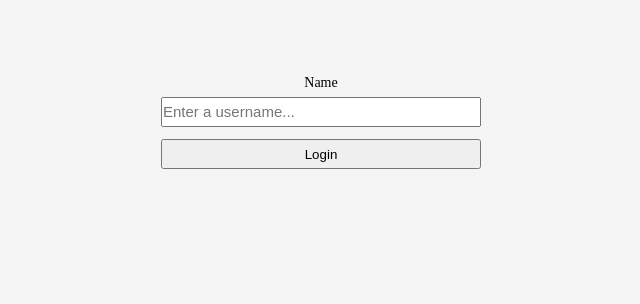
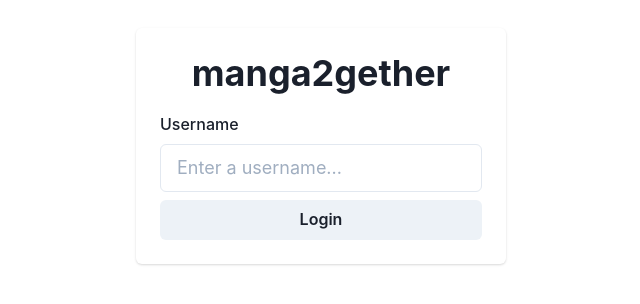
Before and after one commit to robzeh/socketio-chatroom, a React (Create React App) app in the folder packages/client/: page /login in a window 1280 px wide. Shown: the part 254-558 px from the top of the page, without its empty margins (319-959 px from the left). Built offline with nearby package versions, Linux system fonts and the light colour scheme.

Commit message:
refactor(ui):

```diff
--- a/packages/client/package.json
+++ b/packages/client/package.json
@@ -3,6 +3,9 @@
   "version": "1.0.0",
   "private": true,
   "dependencies": {
+    "@chakra-ui/react": "^1.4.1",
+    "@emotion/react": "^11",
+    "@emotion/styled": "^11",
     "@testing-library/jest-dom": "^5.11.4",
     "@testing-library/react": "^11.1.0",
     "@testing-library/user-event": "^12.1.10",
@@ -11,7 +14,7 @@
     "@types/react": "^17.0.0",
     "@types/react-dom": "^17.0.0",
     "@types/react-router-dom": "^5.1.7",
-    "@types/styled-components": "^5.1.9",
+    "framer-motion": "^4",
     "react": "^17.0.1",
     "react-app-rewired": "^2.1.8",
     "react-dom": "^17.0.1",
@@ -20,7 +23,6 @@
     "react-scripts": "4.0.3",
     "rxjs": "^6.6.6",
     "socket.io-client": "^4.0.0",
-    "styled-components": "^5.2.1",
     "tsconfig-paths-webpack-plugin": "^3.3.0",
     "typescript": "^4.1.2",
     "web-vitals": "^1.0.1"
--- a/packages/client/src/components/Chat.tsx
+++ b/packages/client/src/components/Chat.tsx
@@ -1,5 +1,4 @@
 import * as React from 'react';
-import styled from 'styled-components';
 import { useSocket } from '../contexts/SocketProvider';
 import { useUser } from '../contexts/UserProvider';
 import { SocketService } from '../services/SocketService';
@@ -22,19 +21,15 @@ const Chat = ({ roomId }: ChatProps) => {
    * input area
    */
   return (
-    <Container>
+    <div>
       <h1>Hello {userDetails.username}</h1>
       <p>You are in room: {roomId}</p>
       <Users roomId={roomId} />
       <Messages roomId={roomId} />
       <ChatFooter roomId={roomId} />
-    </Container>
+    </div>
   );
 
 };
 
 export { Chat };
-
-const Container = styled.div`
-  width: 150px;
-`;
--- a/packages/client/src/components/Choose.tsx
+++ b/packages/client/src/components/Choose.tsx
@@ -1,11 +1,11 @@
 import * as React from 'react';
 import { useForm } from 'react-hook-form';
-import styled from 'styled-components';
 import { useToggle } from '../hooks/useToggle';
 import { roomCodeValidation } from '../models/schemas';
 import { RoomFormData } from '../models/types';
 import { RoomForm } from './RoomForm';
 import { RoomList } from './RoomList';
+import { Box, Button, Center, Container, Flex, FormControl, FormErrorMessage, Input, Stack } from '@chakra-ui/react';
 
 type ChooseProps = {
   handleCreate: ({ roomName, privateRoom }: RoomFormData) => Promise<void>,
@@ -28,108 +28,33 @@ const Choose = ({ handleCreate, handleJoin }: ChooseProps) => {
    */
 
   return (
-    <Container>
-      <CardContainer>
+    <Center h='100vh'>
       {roomForm && <RoomForm toggleForm={setRoomForm} handleCreate={handleCreate} />}
       {roomList && <RoomList toggleList={setRoomList} handleJoin={handleJoin} />}
       {!roomList && !roomForm && (
-          <>
-            <Card>
-              <Form>
+        <Stack direction={["column", "column", "column", "row"]}>
+          <Box p={6} minH='150px' minW='285px' boxShadow='base' rounded='md' d='flex' alignItems='center' justifyContent='center'>
             <Button onClick={setRoomForm}>Create Room</Button>
-              </Form>
-            </Card>
-            <Card>
-              <Form onSubmit={onSubmit}>
-                <Input type='text' name='roomId' ref={register(roomCodeValidation)} placeholder='Room Code' autoComplete='off' />
-                <Button type='submit'>Join Room</Button>
-                {errors.roomId && <div>{errors.roomId.message}</div>}
-              </Form>
-            </Card>
-            <Card>
-              <Form>
+          </Box>
+          <Box p={6} minH='150px' minW='285px' boxShadow='base' rounded='md'>
+            <form onSubmit={onSubmit}>
+              <FormControl isInvalid={errors.roomId ? true : false} display='flex' flexDirection='column' alignItems='center' justifyItems='center'>
+                <Input w='50%' type='text' name='roomId' ref={register(roomCodeValidation)} placeholder='Room Code' autoComplete='off' />
+                <FormErrorMessage w='100'>
+                  {errors.roomId && errors.roomId.message}
+                </FormErrorMessage>
+                <Button type='submit' mt={2}>Join Room</Button>
+              </FormControl>
+            </form>
+          </Box>
+          <Box p={6} minH='150px' minW='285px' boxShadow='base' rounded='md' d='flex' alignItems='center' justifyContent='center'>
             <Button onClick={setRoomList}>Find a room</Button>
-              </Form>
-            </Card>
-          </>
+          </Box>
+        </Stack>
       )}
-      </CardContainer>
-    </Container>
+    </Center>
   );
 
 };
 
 export { Choose };
-
-const Container = styled.div`
-  display: flex;
-  align-items: center;
-  justify-content: center;
-  flex-direction: column;
-`;
-
-const Form = styled.form`
-  width: 50%;
-`;
-
-const Card = styled.div`
-  width: 100%;
-  min-height: 100px;
-  box-shadow: 0 4px 8px 0 rgba(0,0,0,0.2);
-  border-radius: 3px;
-  margin: 5px;
-  display: flex;
-  align-items: center;
-  justify-content: center;
-`;
-
-const CardContainer = styled.div`
-  width: 100%;
-  max-width: 320px;
-  min-width: 200px;
-  min-height: 95vh;
-  justify-content: center;
-  display: flex;
-  flex-direction: column;
-  align-items: center;
-  @media (min-width: 769px) {
-    flex-direction: row;
-    max-width: 640px;
-  }
-`;
-
-const Button = styled.button`
-  width: 100%;
-`;
-
-const Input = styled.input`
-  width: 100%;
-`;
-//
-//        {roomList ? (
-//          <>
-//            <Card>
-//              <p>Rooms</p>
-//              <button onClick={() => setRoomList(!roomList)}>Go back</button>
-//            </Card>
-//          </>
-//        ) : (
-//          <>
-//            <Card>
-//              <Form onSubmit={handleCreate}>
-//                <Button type='submit'>Create Room</Button>
-//              </Form>
-//            </Card>
-//            <Card>
-//              <Form onSubmit={handleJoin}>
-//                <Input type='text' ref={ref} placeholder='Room Code' />
-//                <Button type='submit'>Join Room</Button>
-//              </Form>
-//            </Card>
-//            <Card>
-//              <Form onSubmit={() => setRoomList(!roomList)}>
-//                <Button type='submit'>Find a room</Button>
-//              </Form>
-//            </Card>
-//          </>
-//        )}
--- a/packages/client/src/components/Login.tsx
+++ b/packages/client/src/components/Login.tsx
@@ -1,15 +1,15 @@
 import * as React from 'react';
 import { useHistory } from 'react-router';
-import styled from 'styled-components';
 import { useUser } from '../contexts/UserProvider';
 import { LoginFormData, UserContextType } from '../models/types';
 import { useForm } from 'react-hook-form';
 import { loginValidation } from '../models/schemas';
+import { Box, Button, Center, FormControl, FormErrorMessage, FormLabel, Heading, Input } from '@chakra-ui/react';
 
 
 const Login = () => {
   const { userDetails, setUserDetails }: UserContextType = useUser();
-  const { register, handleSubmit, errors } = useForm<LoginFormData>();
+  const { register, handleSubmit, errors, formState } = useForm<LoginFormData>();
   const history = useHistory();
 
   // check if they had a username
@@ -28,66 +28,31 @@ const Login = () => {
   });
 
   return (
-    <Container>
-      <Form onSubmit={onSubmit}>
-        <Label>Name</Label>
-        <Div>
-          <Input type='text' name='username' ref={register(loginValidation)} placeholder='Enter a username...' autoComplete='off' />
-          {errors.username && <div>{errors.username.message}</div>}
-        </Div>
-        <Div>
-          <Button type='submit'>Login</Button>
-        </Div>
-      </Form>
-    </Container>
+    <Center h='100vh'>
+      <Box p={6} boxShadow='base' rounded='md'>
+        <Box>
+          <Heading textAlign='center'>manga2gether</Heading>
+        </Box>
+        <Box mt={4}>
+          <form onSubmit={onSubmit} >
+            <FormControl isInvalid={errors.username ? true : false}>
+              <FormLabel>Username</FormLabel>
+              <Input name='username' ref={register(loginValidation)} placeholder='Enter a username...' autoComplete='off' size='lg' />
+              <FormErrorMessage>
+                {errors.username && errors.username.message}
+              </FormErrorMessage>
+            </FormControl>
+            <Center>
+              <Button type='submit' mt={2} w='100%'>
+                Login
+              </Button>
+            </Center>
+          </form>
+        </Box>
+      </Box>
+    </Center>
   );
 
 };
 
 export { Login };
-
-const Label = styled.label`
-  font-size: 14px;
-  margin-bottom: 2px;
-`;
-
-const Container = styled.div`
-  display: flex;
-  flex-direction: column;
-  align-items: center;
-`;
-
-const Form = styled.form`
-  position: fixed;
-  width: 100%;
-  max-width: 320px;
-  min-width: 200px;
-  min-height: 95vh;
-  justify-content: center;
-  display: flex;
-  flex-direction: column;
-  align-items: center;
-`;
-
-const Div = styled.div`
-  align-items: center;
-  width: 100%;
-  font-size: 15px;
-  line-height: 26px;
-  cursor: text;
-  margin-top: 4px;
-  margin-bottom: 8px;
-`;
-
-const Input = styled.input`
-  width: 100%;
-  display: block;
-  font-size: inherit;
-  line-height: inherit;
-`;
-
-const Button = styled.button`
-  width: 100%;
-  align-items: center;
-  height: 30px;
-`;
--- a/packages/client/src/components/Room.tsx
+++ b/packages/client/src/components/Room.tsx
@@ -1,5 +1,4 @@
 import * as React from 'react';
-import styled from 'styled-components';
 import { useSocket } from '../contexts/SocketProvider';
 import { useUser } from '../contexts/UserProvider';
 import { SocketService } from '../services/SocketService';
@@ -40,18 +39,13 @@ const Room = ({ roomId, leaveRoom }: RoomProps) => {
   };
 
   return (
-    <Container>
+    <div>
       <h1>{roomName}</h1>
       <button onClick={leave}>Leave Room</button>
       <Chat roomId={roomId} />
-    </Container>
+    </div>
   );
 
 };
 
 export { Room };
-
-const Container = styled.div`
-  display: flex;
-  flex-direction: row;
-`;
--- a/packages/client/src/components/RoomForm.tsx
+++ b/packages/client/src/components/RoomForm.tsx
@@ -1,11 +1,11 @@
 import * as React from 'react';
-import { RoomFormData } from '../models/types';
+import { RoomFormData, UserContextType } from '../models/types';
 import { ToggleButton } from './ToggleButton';
 import { useForm } from 'react-hook-form';
 import { useToggle } from '../hooks/useToggle';
 import { roomNameValidation } from '../models/schemas';
-import styled from 'styled-components';
-// (event: React.FormEvent<HTMLFormElement>) => void
+import { Box, Button, Container, FormControl, FormErrorMessage, FormLabel, Input, Spacer, Switch } from '@chakra-ui/react';
+import { useUser } from '../contexts/UserProvider';
 
 type RoomFormProps = {
   toggleForm: (event: React.FormEvent<HTMLButtonElement>) => void,
@@ -15,61 +15,45 @@ type RoomFormProps = {
 const RoomForm = ({ toggleForm, handleCreate }: RoomFormProps) => {
   const { register, handleSubmit, errors } = useForm<RoomFormData>();
   const [privateRoom, setPrivateRoom] = useToggle(false);
+  const { userDetails }: UserContextType = useUser();
 
   const onSubmit = handleSubmit(async ({ roomName }) => {
     await handleCreate({ roomName, privateRoom });
   })
 
-  const handleClick = (e: React.MouseEvent<HTMLButtonElement>) => {
+  const handleClick = (e: React.ChangeEvent<HTMLInputElement>) => {
     e.preventDefault();
+    console.log(privateRoom);
+    // TODO: ensure private room value is right
     setPrivateRoom();
   };
 
   return (
-    <Container>
-      <Div>
-        <button onClick={toggleForm} >Cancel create</button>
-      </Div>
-      <Form onSubmit={onSubmit}>
-        <Div>
-          <Input type='text' name='roomName' ref={register(roomNameValidation)} placeholder='Room Name' autoComplete='off' />
-          <button type='button' onClick={handleClick}>toggle private</button>
-          <label>Make private</label>
-        </Div>
-        <Div>
-          <Button type='submit'>Create room</Button>
-        </Div>
-        {errors.roomName && <div>{errors.roomName.message}</div>}
-      </Form>
-    </Container>
+    <Box p={6} minH='200px' boxShadow='base' rounded='md' d='flex' alignItems='center' justifyContent='center'>
+      <form onSubmit={onSubmit}>
+        <FormControl d='flex' flexDirection='column' alignItems='center' justifyContent='center' isInvalid={errors.roomName ? true : false}>
+          <Box w='100%'>
+            <FormLabel>Room Name</FormLabel>
+            <Input type='text' name='roomName' ref={register(roomNameValidation)} placeholder={`${userDetails.username}'s room`} autoComplete='off' />
+            <FormErrorMessage maxW='250px'>
+              {errors.roomName && errors.roomName.message}
+            </FormErrorMessage>
+
+          </Box>
+          <Box w='100%' m={4} d='flex' justifyContent='center'>
+            <FormLabel pt={2}>Make private</FormLabel>
+            <Spacer />
+            <Switch size='lg' onChange={handleClick} />
+          </Box>
+          <Box>
+            <Button onClick={toggleForm}>Cancel create</Button>
+            <Button type='submit'>Create room</Button>
+          </Box>
+        </FormControl>
+      </form>
+    </Box>
   );
 
 };
 
 export { RoomForm };
-
-const Container = styled.div`
-  display: flex;
-  align-items: center;
-  flex-direction: column;
-  min-width: 320px;
-  min-height: 150px;
-  box-shadow: 0 4px 8px 0 rgba(0,0,0,0.2);
-  border-radius: 3px;
-`;
-
-const Div = styled.div`
-  width: 100%;
-`;
-
-const Form = styled.form`
-  height: 100%;
-`;
-
-const Input = styled.input`
-  width: 99%;
-`;
-
-const Button = styled.button`
-  width: 75%;
-`;
--- a/packages/client/src/models/schemas.ts
+++ b/packages/client/src/models/schemas.ts
@@ -7,7 +7,7 @@ const loginValidation = {
   },
   pattern: {
     value: /^[\w\-\.\s]+$/,
-    message: 'Username must only contain alphanumeric characters, spaces, underscores, dashes or periods'
+    message: 'Username can\'t contain special characters'
   },
 };
 
@@ -19,7 +19,7 @@ const roomNameValidation = {
   },
   pattern: {
     value: /^[\w\-\.\s]+$/,
-    message: 'Roomname must only contain alphanumeric characters, spaces, underscores, dashes or periods'
+    message: 'Roomname can\'t contain special characters'
   },
 };
 
--- a/packages/client/src/styles/theme.ts
+++ /dev/null
@@ -1,20 +0,0 @@
-import { createGlobalStyle, DefaultTheme } from 'styled-components';
-
-const theme: DefaultTheme = {
-  colors: {
-    background: '#f5f5f5',
-  }
-};
-
-const GlobalStyle = createGlobalStyle`
-  * {
-    box-sizing: border-box;
-    margin: 0;
-    padding: 0;
-  }
-  body {
-    background-color: ${props => props.theme.colors.background};
-  }
-`;
-
-export { theme, GlobalStyle };
```
Also changed, not shown: packages/client/src/index.tsx (+3 -5 lines), packages/client/src/styles/styled.d.ts (deleted, +0 -9 lines), 1 other file (tests, documents, lock files or other folders). Lines whose indentation alone changed are shown as unchanged.
